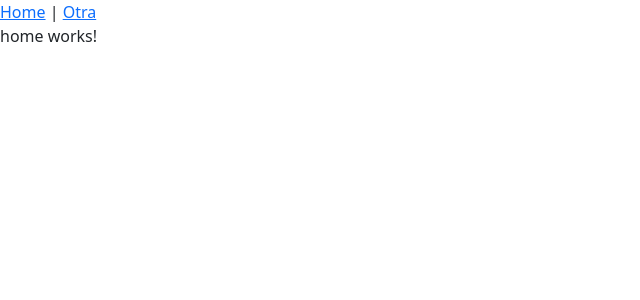
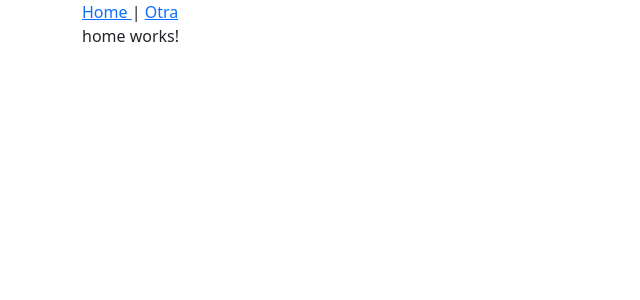
Before and after one commit to anguleando/rxjs, an Angular app: page /home in a window 1280 px wide. Shown: the top 300 px of the page, without its empty margins (0-640 px from the left). Built offline with nearby package versions, Linux system fonts and the light colour scheme.

Commit message:
Add container to layout

```diff
--- a/src/app/app.component.html
+++ b/src/app/app.component.html
@@ -1,7 +1,7 @@
-<a routerLinkActive="active"
-routerLink="/home">Home</a> |
+<div class="container">
+  <a routerLinkActive="active" routerLink="/home">Home </a> |
 
-<a routerLinkActive="active"
-routerLink="/other">Otra</a>
+  <a routerLinkActive="active" routerLink="/other">Otra </a>
 
-<router-outlet></router-outlet>
+  <router-outlet></router-outlet>
+</div>
```
